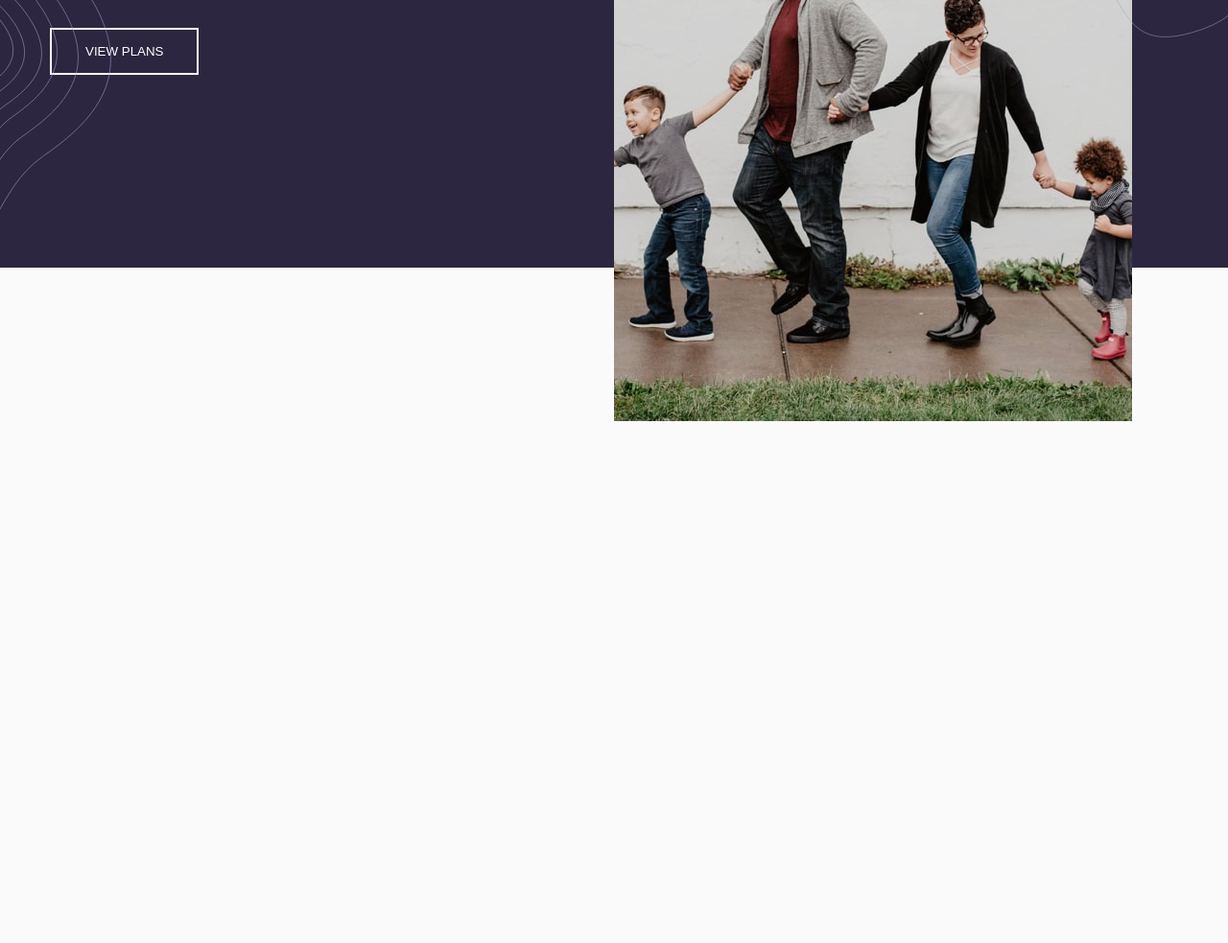
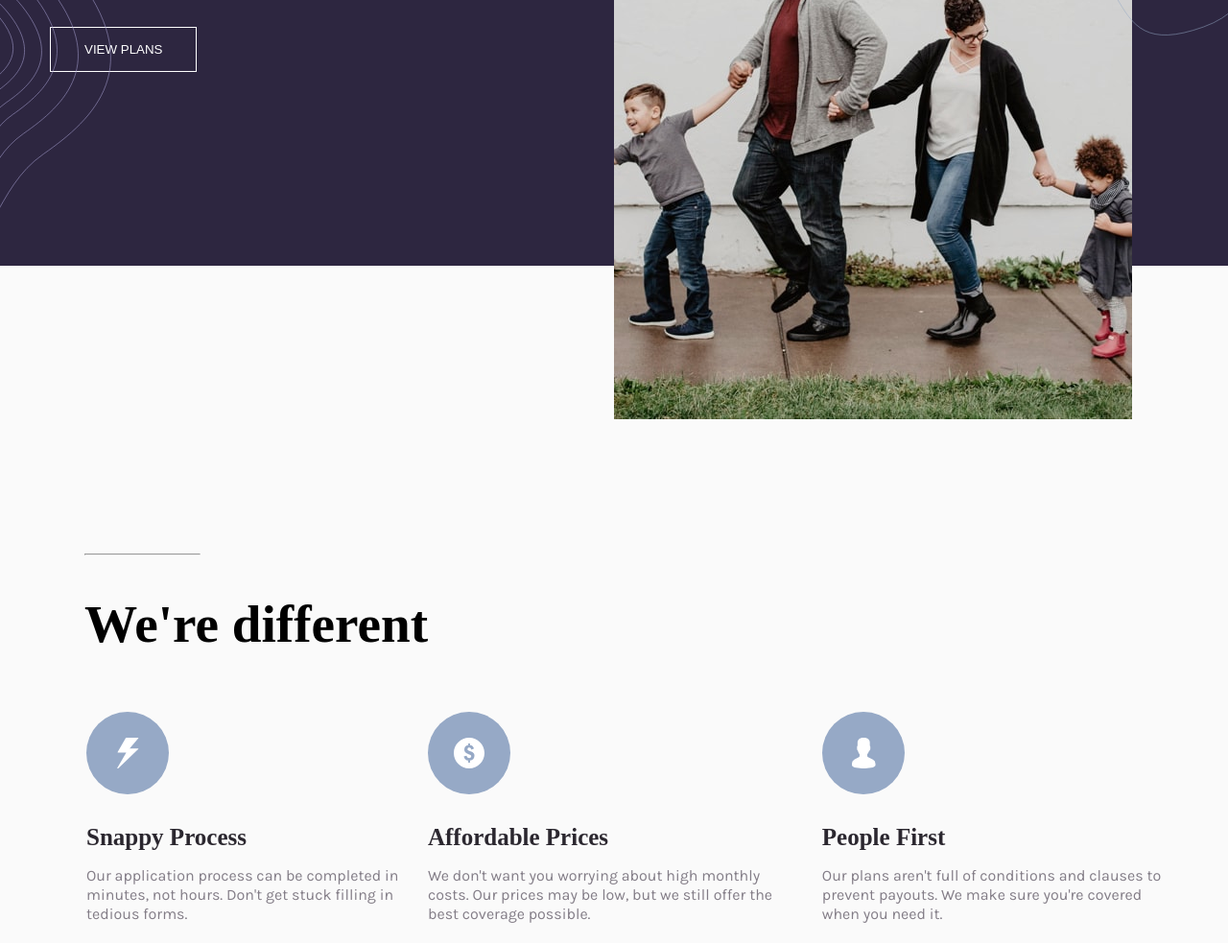
Before and after one commit to dutchkay1/Insure-landingpage, a plain HTML site: page index.html in a window 1280 px wide. Shown: the part 324-1307 px from the top of the page at 96% size. Before the commit the page ends 800 px from the top, so only its background shows below. Drawn offline with Linux system fonts and the light colour scheme.

Commit message:
second body section content fixed

```diff
--- a/index.html
+++ b/index.html
@@ -11,7 +11,7 @@
 	</head>
 	<body>
 		<header class="main-header">
-			<!-- Header navbar -->
+			<!-- Header navbar Menu -->
 			<div
 			 class="header-logo">
 				<img src="images/logo.svg" alt="insure-logo">
@@ -25,33 +25,57 @@
 				</ul>
 			</div>
 		</header>
+		<!-- The First body container content  -->
 		<section>
 			<div class="first-content">
 				<div class="mymage">
-
 					<img id="lpx" src="images/bg-pattern-intro-left-desktop.svg" alt="bg-pattern-intro-left" style="height">
-					<img id="rpx" src="images/bg-pattern-intro-right-desktop.svg" alt="bg-pattern-intro-right" style="height: float: right;">
+					<img id="rpx" src="images/bg-pattern-intro-right-desktop.svg" alt="bg-pattern-intro-right">
 				</div>
 
 				<div id="my-content">
 					<div class="article">
-						<hr style="width: 7%; margin-bottom: 40px;">
+						<hr>
 						<h1>Humanizing your <br>insurance.</h1>
 						<p>Get your life insurance coverage easier and faster. We blend our expertise and technology to<br> help you find the plan that's right for you. Ensure you and your loved ones are protected</p>
 				    </div>
 				    <div class="section-button">
-
 					     <button type="button">VIEW PLANS</button>
 				    </div>
 				</div>
-
-
-
 				<div class="my-image">
 					<img src="images/image-intro-desktop.jpg" alt="intro-desktop">
-
 				</div>
 			</div>
 		</section>
+
+		<!--Second body container content -->
+		<section class="middle-section">
+			<div class="middle-section_heading" >
+				<hr>
+				<h1>We're different</h1>
+			</div>
+
+			<div class="middle-section_content">
+				<div class="middle-section_paragraph">
+					<img src="images/icon-snappy-process.svg" alt="snappy-process">
+					<h3 class="paragraph-heading">Snappy Process</h3>
+					<p class="paragraph-content">Our application process can be completed in minutes, not hours. Don't get stuck filling in tedious forms.</p>
+				</div>
+
+				<div class="middle-section_paragraph">
+					<img src="images/icon-affordable-prices.svg" alt="affordable-prices">
+					<h3 class="paragraph-heading">Affordable Prices</h3>
+					<p class="paragraph-content">We don't want you worrying about high monthly costs. Our prices may be low, but we still offer the best coverage possible.</p>
+				</div>
+
+				<div class="middle-section_paragraph">
+					<img src="images/icon-people-first.svg" alt="people-first">
+					<h3 class="paragraph-heading">People First</h3>
+					<p class="paragraph-content">Our plans aren't full of conditions and clauses to prevent payouts. We make sure you're covered when you need it.</p>
+				</div>
+			</div>
+		</section>
+
 	</body>
 </html>
--- a/style.css
+++ b/style.css
@@ -1,9 +1,11 @@
 html, body{
 	margin: 0px,
 	padding: 0px;
-	font-size: 16px;
+	/*font-size: 16px;*/
 	font-family: 'Karla', sans-serif;
 	background-color: hsl(0, 0%, 98%);
+	-webkit-box-sizing: border-box;
+          box-sizing: border-box;
 }
 
 * {
@@ -51,8 +53,9 @@ html, body{
 .menu-link button {
 	border-color: #423f3f78;
 	background-color: hsl(0, 0%, 98%);
-	padding: 3px 10px;
+	padding: 3px 15px;
 	font-size: 12px;
+	border: 1px solid #2b272f;
 }
 
 .menu-link button:hover {
@@ -80,6 +83,24 @@ html, body{
 	line-height: 7em;
 	position: relative;
 	bottom: 250px;
+}
+
+.article hr {
+	width: 7%;
+	margin-bottom: 40px;
+}
+
+.article h1 {
+	font-family: 'DM Serif Display', serif;
+	text-align: left;
+	font-size: 3.13rem;
+	line-height: 3.13rem;
+}
+
+.article p {
+	font-size: 14px;
+	line-height: 1.5em;
+	margin-top: 20px;
 
 }
 
@@ -88,7 +109,6 @@ html, body{
 	float: right;
 	position: relative;
 	z-index: 2;
-
 }
 
 .mymage #lpx {
@@ -96,20 +116,6 @@ html, body{
 	position: relative;
 	z-index: 2;
 	bottom: -180px;
-}
-
-.article h1{
-	font-family: 'DM Serif Display', serif;
-	text-align: left;
-	font-size: 50px;
-	line-height: 50px;
-}
-
-.article p {
-	font-size: 14px;
-	line-height: 1.5em;
-	margin-top: 20px;
-
 }
 
 .my-image {
@@ -123,7 +129,7 @@ html, body{
 .section-button button {
 
 	background-color: hsl(256, 26%, 20%);
-	border: 2px solid white;
+	border: 1px solid white;
     color: white;
     padding: 15px 35px;
     text-align: center;
@@ -142,6 +148,83 @@ html, body{
 .section-button button:hover, a:hover {
 	background-color: white;
 	color: black;
+}
+
+.middle-section {
+	margin-top: 120px;
+	margin-left: 50px;
+	position: relative;
+	top: 300px;
+
+}
+
+.middle-section_heading {
+	font-size: 2.3rem;
+	font-family: 'DM Serif Display', serif;
+	margin-left: 38px;
+}
+
+.middle-section_heading hr {
+	width: 10%;
+	margin-bottom: 40px;
+}
+
+.middle-section_content {
+	display: flex;
+	margin-right: 40px;
+	margin-top: 40px;
+	padding: 20px;
+	line-height: 20px;
+
+}
+
+.middle-section_paragraph {
+	margin-left: 20px;
+}
+
+.middle-section_paragraph img {
+	margin-bottom: 30px;
+}
+
+.middle-section_paragraph .paragraph-heading {
+	margin-bottom: 20px;
+	font-weight: 700;
+	font-size: 25px;
+	color: #2b272f;
+	font-family: 'DM Serif Display', serif;
+}
+
+.middle-section_paragraph .paragraph-content {
+	color: #837d87;
+}
+
+/*.middle-section_heading hr {
+	display: block;
+	margin-bottom: 100px;
+}*/
+
+/*.middle-section .middle-section_heading {
+	text-align: left;
+	position: relative;
+
+}*/
+
+/*.middle-section .middle-section_heading h1 {
+	font-weight: bold;
+	font-size: 80px;
+}*/
+
+
+/*.middle-section .middle-section_heading hr {
+	width: ;
+	position: relative;
+}*/
+
+
+
+
+
+
 
 /*.clear {
 	clear: left;
```
